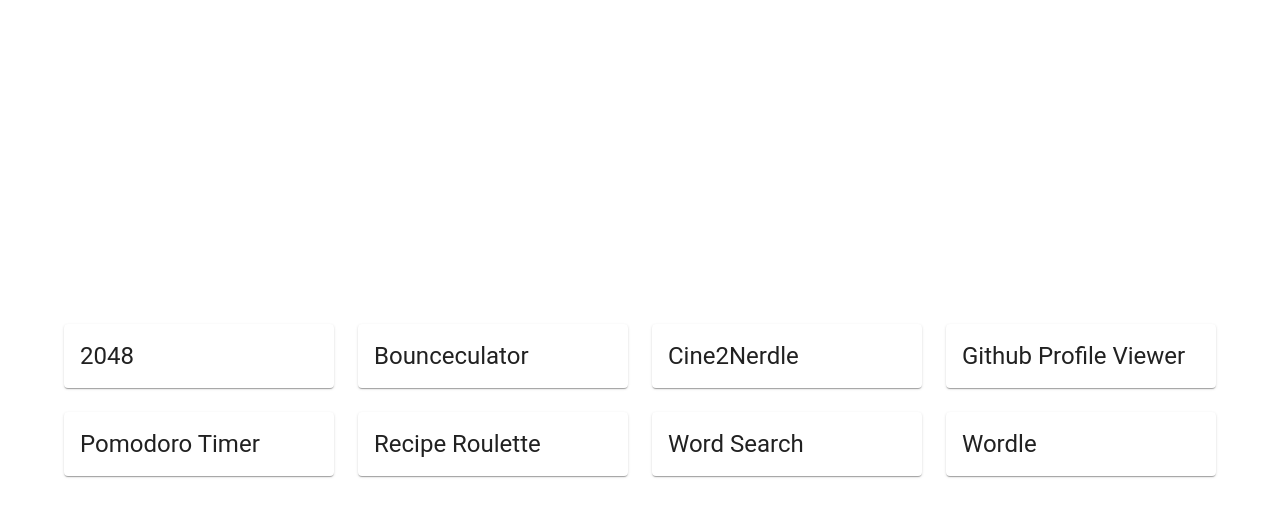
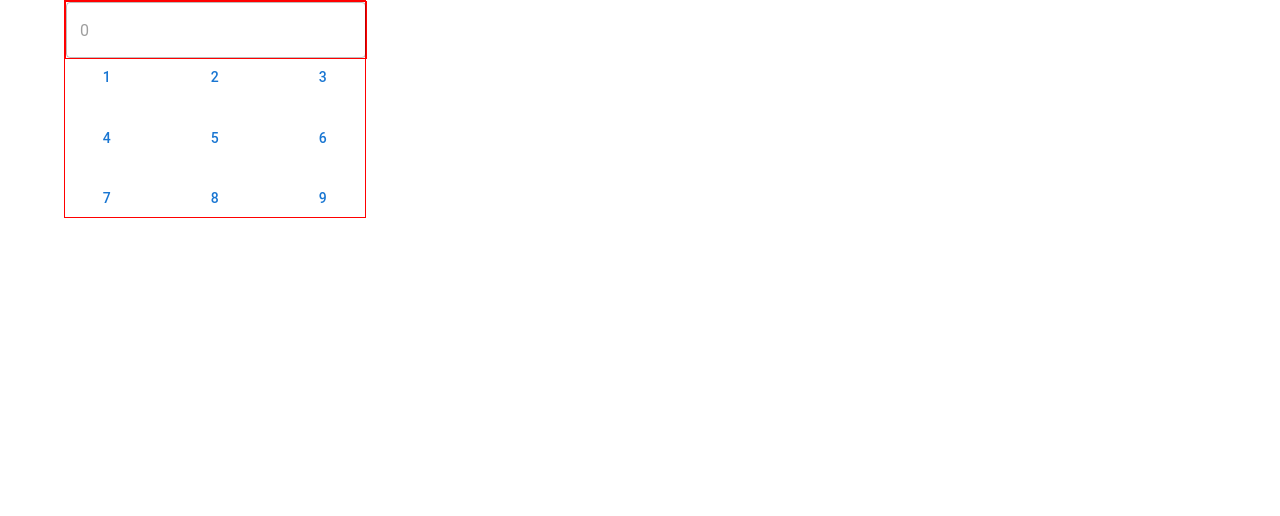
Before and after one commit to guowei42/web-clones, a React (Vite) app: page /bounceculator in a window 1280 px wide. Shown: the top 516 px of the page. Built offline with nearby package versions, Linux system fonts and the light colour scheme.

Commit message:
add basic layout for calculator

```diff
--- /dev/null
+++ b/src/components/Bounceculator/index.tsx
@@ -0,0 +1,36 @@
+import { Box, Button, TextField } from "@mui/material";
+import Grid from "@mui/material/Unstable_Grid2";
+import { useState } from "react";
+
+const Bounceculator = () => {
+    const [calcVal, setCalcVal] = useState<number>(0);
+
+    return (
+        <Box sx={{ width: "300px", border: "1px solid red" }}>
+            <TextField
+                disabled
+                value={calcVal}
+                fullWidth
+                sx={{ border: "1px solid red" }}
+            />
+            <Grid container spacing={{ xs: 2, md: 3 }}>
+                {Array.from(Array(9)).map((_, index) => (
+                    <Grid
+                        xs={4}
+                        sx={{
+                            display: "flex",
+                            justifyContent: "center",
+                            alignItems: "center",
+                        }}
+                    >
+                        <Button onClick={() => setCalcVal(index + 1)}>
+                            {index + 1}
+                        </Button>
+                    </Grid>
+                ))}
+            </Grid>
+        </Box>
+    );
+};
+
+export default Bounceculator;
--- a/src/components/Dashboard/index.tsx
+++ b/src/components/Dashboard/index.tsx
@@ -1,43 +1,11 @@
 import { Box, Card, CardActionArea, CardHeader } from "@mui/material";
 import Grid from "@mui/material/Unstable_Grid2";
-
-const ideas: IdeaItem[] = [
-    {
-        title: "2048",
-        clickable: false
-    },
-    {
-        title: "Bounceculator",
-        clickable: true
-    },
-    {
-        title: "Cine2Nerdle",
-        clickable: false
-    },
-    {
-        title: "Github Profile Viewer",
-        clickable: false
-    },
-    {
-        title: "Pomodoro Timer",
-        clickable: false
-    },
-    {
-        title: "Recipe Roulette",
-        clickable: false
-    },
-    {
-        title: "Word Search",
-        clickable: false
-    },
-    {
-        title: "Wordle",
-        clickable: false
-    },
-];
-
+import { ideas } from "../../main";
+import { useNavigate } from "react-router-dom";
 
 const Dashboard = () => {
+    const nav = useNavigate();
+
     return (
         <Box
             sx={{
@@ -52,7 +20,10 @@
                 {ideas.map((cardItem, index) => (
                     <Grid xs={3} key={index}>
                         <Card>
-                            <CardActionArea disabled={!cardItem.clickable}>
+                            <CardActionArea
+                                disabled={!cardItem.clickable}
+                                onClick={() => nav(cardItem.nav)}
+                            >
                                 <CardHeader title={cardItem.title} />
                             </CardActionArea>
                         </Card>
--- a/src/main.tsx
+++ b/src/main.tsx
@@ -4,6 +4,51 @@
 import { RouterProvider, createBrowserRouter } from "react-router-dom";
 import App from "./App.tsx";
 import Dashboard from "./components/Dashboard/index.tsx";
+import Bounceculator from "./components/Bounceculator/index.tsx";
+
+export const ideas: IdeaItem[] = [
+    {
+        title: "2048",
+        nav: "2048",
+        clickable: false
+    },
+    {
+        title: "Bounceculator",
+        nav: "bounceculator",
+        clickable: true
+    },
+    {
+        title: "Cine2Nerdle",
+        nav: "cine2nerdle",
+        clickable: false
+    },
+    {
+        title: "Github Profile Viewer",
+        nav: "profile viewer",
+        clickable: false
+    },
+    {
+        title: "Pomodoro Timer",
+        nav: "pomodoro timer",
+        clickable: false
+    },
+    {
+        title: "Recipe Roulette",
+        nav: "recipe-roulette",
+        clickable: false
+    },
+    {
+        title: "Word Search",
+        nav: "word-search",
+        clickable: false
+    },
+    {
+        title: "Wordle",
+        nav: "wordle",
+        clickable: false
+    },
+];
+
 
 const router = createBrowserRouter([
     {
@@ -16,7 +61,7 @@
             },
             {
                 path: "bounceculator",
-                element: <Dashboard />,
+                element: <Bounceculator />,
             },
         ],
     },
--- a/src/components/Dashboard/types/IdeaItem.tsx
+++ b/src/types/IdeaItem.tsx
@@ -1,4 +1,5 @@
 interface IdeaItem {
     title: string;
+    nav: string;
     clickable: boolean;
 }
```
